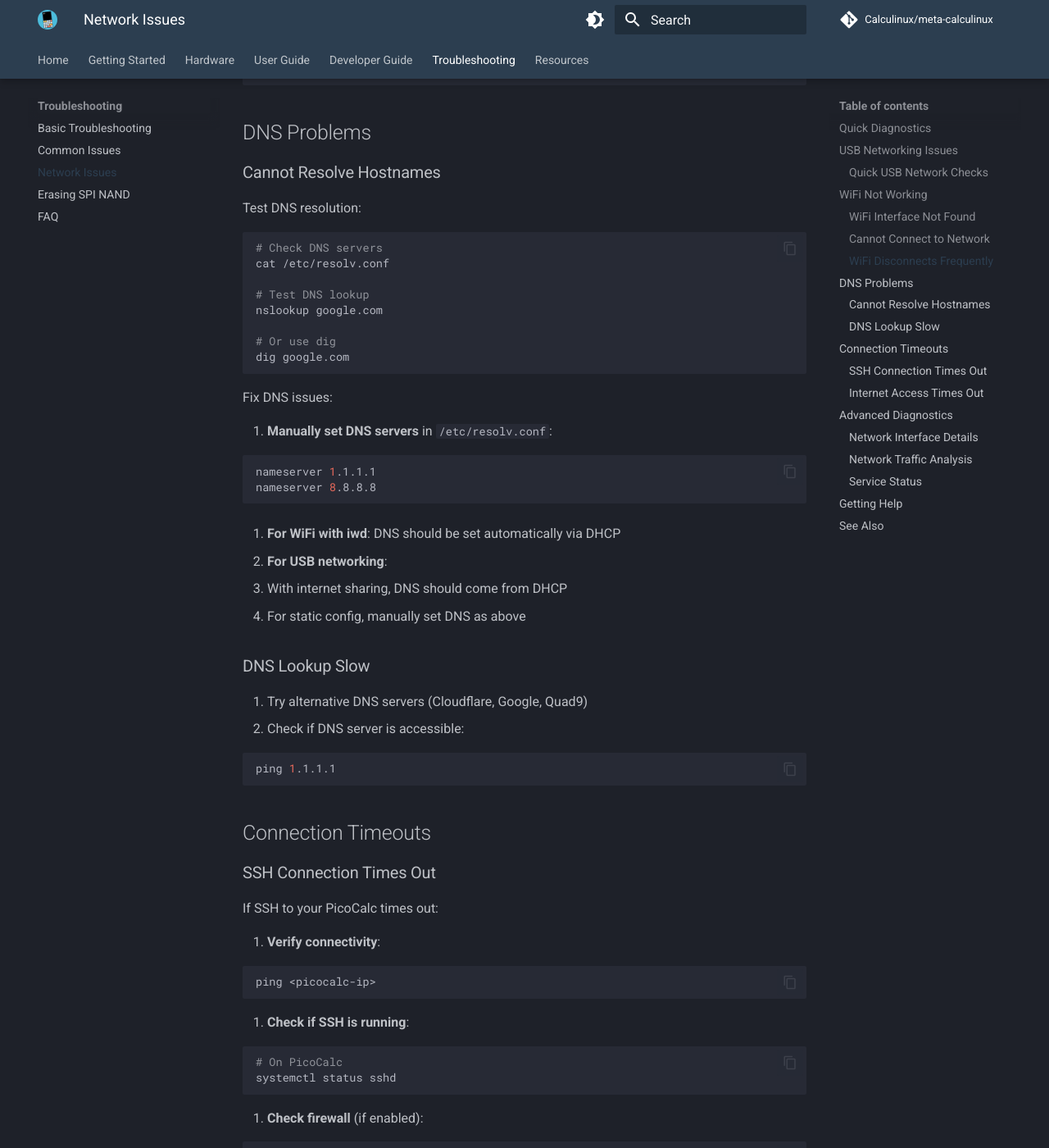
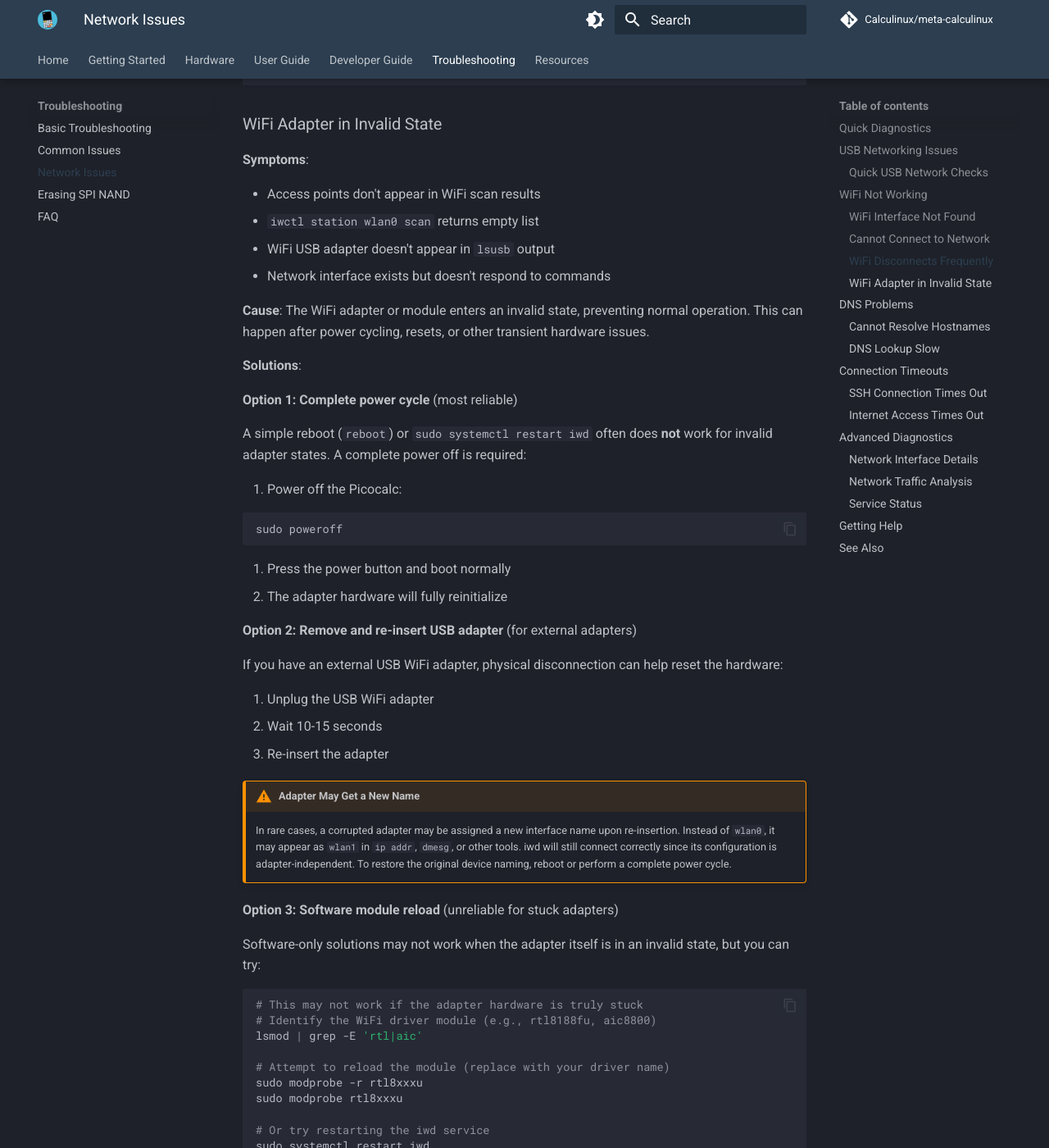
Before and after one commit to Calculinux/docs, an MkDocs documentation site: the page built from docs/troubleshooting/network.md, in a window 1280 px wide and 1400 px high, scrolled down 2874 px. Shown: the whole window at 82% size. Built offline with MkDocs 1.6.1 and Material for MkDocs 9.7.7, drawn with Linux system fonts in a browser that asks for light colours; comment, search, counter and statistics services are not loaded; some of the changed text lies outside the part shown.

Commit message:
Update-faq (#30)
* Update FAQ responses for warranty, hardware recommendations, and desktop environments

* Add note on DNS resolution issues due to /etc/resolv.conf write permissions

* Add troubleshooting section for WiFi adapter in invalid state

* add a first-boot admonition about sd card partition label conflicts

* Add clarification on external SD card usage during first boot

* fix vale linting suggestions

````diff
--- a/docs/troubleshooting/network.md
+++ b/docs/troubleshooting/network.md
@@ -132,6 +132,63 @@ Common causes:
    ```shell
    dmesg | grep wlan0
    ```
+
+### WiFi Adapter in Invalid State
+
+**Symptoms**:
+
+- Access points don't appear in WiFi scan results
+- `iwctl station wlan0 scan` returns empty list
+- WiFi USB adapter doesn't appear in `lsusb` output
+- Network interface exists but doesn't respond to commands
+
+**Cause**: The WiFi adapter or module enters an invalid state, preventing normal operation. This can happen after power cycling, resets, or other transient hardware issues.
+
+**Solutions**:
+
+**Option 1: Complete power cycle** (most reliable)
+
+A simple reboot (`reboot`) or `sudo systemctl restart iwd` often does **not** work for invalid adapter states. A complete power off is required:
+
+1. Power off the Picocalc:
+
+   ```shell
+   sudo poweroff
+   ```
+
+2. Press the power button and boot normally
+3. The adapter hardware will fully reinitialize
+
+**Option 2: Remove and re-insert USB adapter** (for external adapters)
+
+If you have an external USB WiFi adapter, physical disconnection can help reset the hardware:
+
+1. Unplug the USB WiFi adapter
+2. Wait 10-15 seconds
+3. Re-insert the adapter
+
+!!! warning "Adapter May Get a New Name"
+
+    In rare cases, a corrupted adapter may be assigned a new interface name upon re-insertion. Instead of `wlan0`, it may appear as `wlan1` in `ip addr`, `dmesg`, or other tools. iwd will still connect correctly since its configuration is adapter-independent. To restore the original device naming, reboot or perform a complete power cycle.
+
+**Option 3: Software module reload** (unreliable for stuck adapters)
+
+Software-only solutions may not work when the adapter itself is in an invalid state, but you can try:
+
+```shell
+# This may not work if the adapter hardware is truly stuck
+# Identify the WiFi driver module (e.g., rtl8188fu, aic8800)
+lsmod | grep -E 'rtl|aic'
+
+# Attempt to reload the module (replace with your driver name)
+sudo modprobe -r rtl8xxxu
+sudo modprobe rtl8xxxu
+
+# Or try restarting the iwd service
+sudo systemctl restart iwd
+```
+
+If software reload doesn't resolve the issue within a few minutes, proceed to Option 1 (complete power cycle).
 
 ## DNS Problems
 
````
Also changed, not shown: docs/getting-started/first-boot.md (+10 -0 lines), docs/troubleshooting/common-issues.md (+1 -0 lines), docs/troubleshooting/faq.md (+5 -5 lines).
